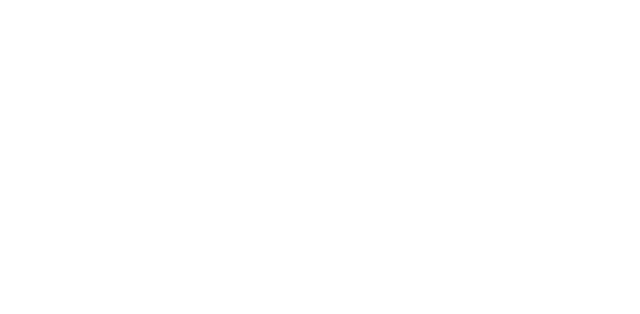
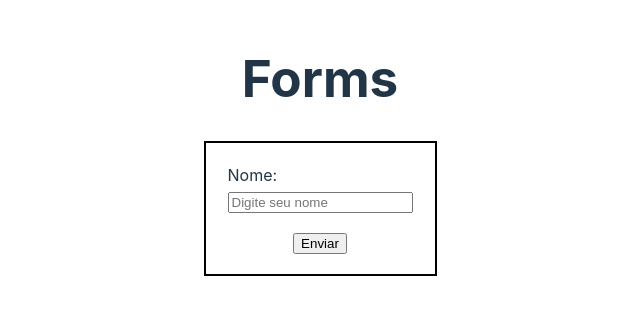
Before and after one commit to VictorLapaDev/React-Course-Matheus-Battiti, a React (Vite) app in the folder 5-Formularios/Forms/: page / in a window 1280 px wide. Shown: the part 254-568 px from the top of the page, without its empty margins (320-960 px from the left). Built offline with nearby package versions, Linux system fonts and the light colour scheme.

Commit message:
feat: created the first forms

```diff
--- a/5-Formularios/Forms/src/App.tsx
+++ b/5-Formularios/Forms/src/App.tsx
@@ -1,10 +1,12 @@
 import './App.css'
+import Forms from './components/forms/Forms'
 
 function App() {
 
   return (
     <>
-
+      <h1>Forms</h1>
+      <Forms/>
     </>
   )
 }
--- /dev/null
+++ b/5-Formularios/Forms/src/components/forms/Forms.css
@@ -0,0 +1,23 @@
+form{
+    border: 2px solid #000;
+    display: flex;
+    justify-content: center;
+    align-items: center;
+    flex-direction: column;
+}
+
+.container{
+    display: flex;
+    flex-direction: column;
+    align-items: start;
+    gap: 5px;
+    margin-bottom: 20px;
+    margin-top: 20px;
+    margin-left: 22px;
+    margin-right: 22px;
+
+}
+
+.send{
+    margin-bottom: 20px;
+}
--- /dev/null
+++ b/5-Formularios/Forms/src/components/forms/Forms.tsx
@@ -0,0 +1,19 @@
+import "./Forms.css"
+
+const Forms = () => {
+  return (
+    <div>
+        {/*1-criação de forms*/}
+        <form>
+            <div className="container">
+                <label htmlFor="name">Nome: </label>
+                <input type="text" name="name" placeholder="Digite seu nome"/>
+            </div>
+
+            <input className="send" type="submit" value='Enviar' />
+        </form>
+    </div>
+  )
+}
+
+export default Forms
```
